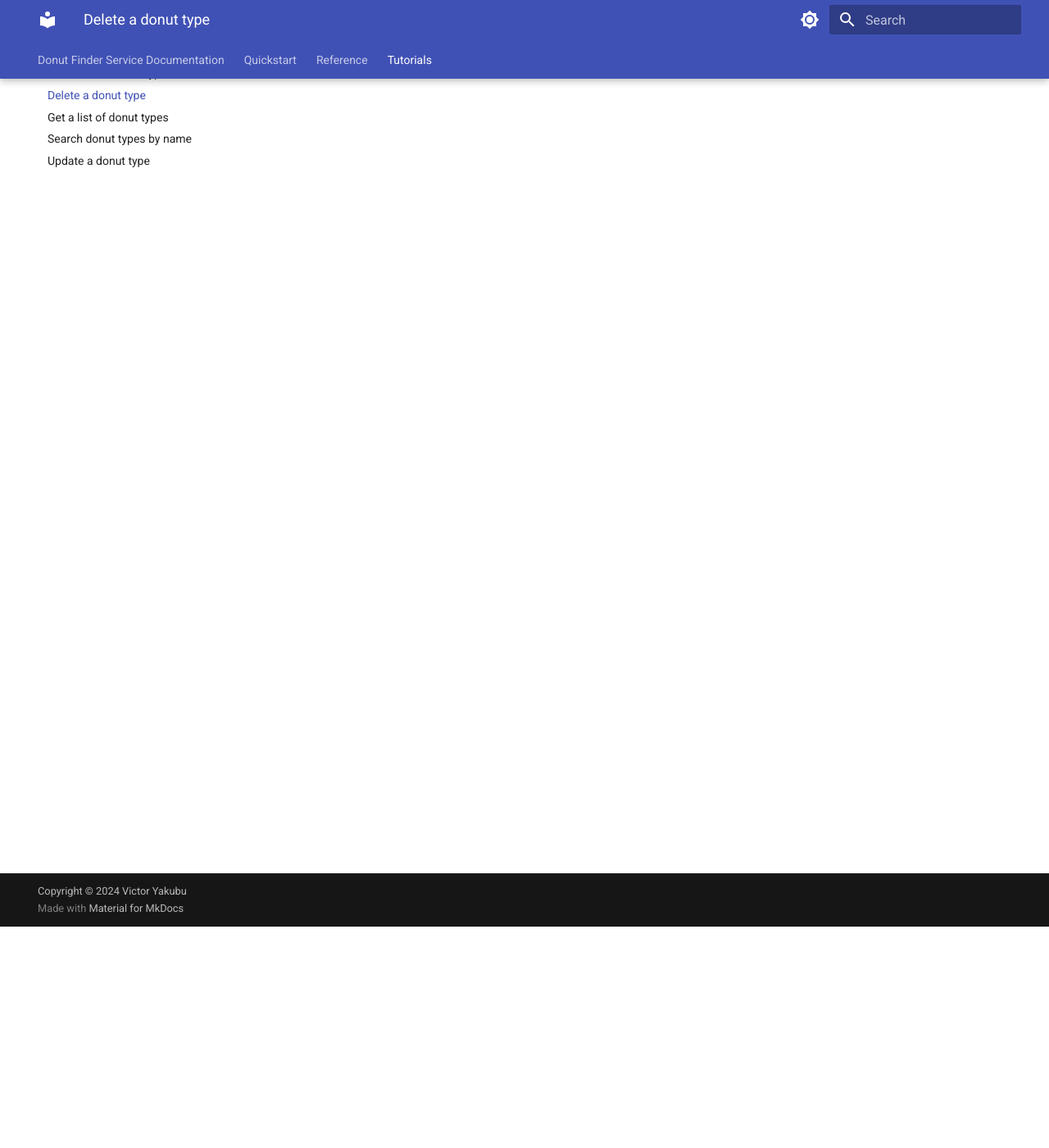
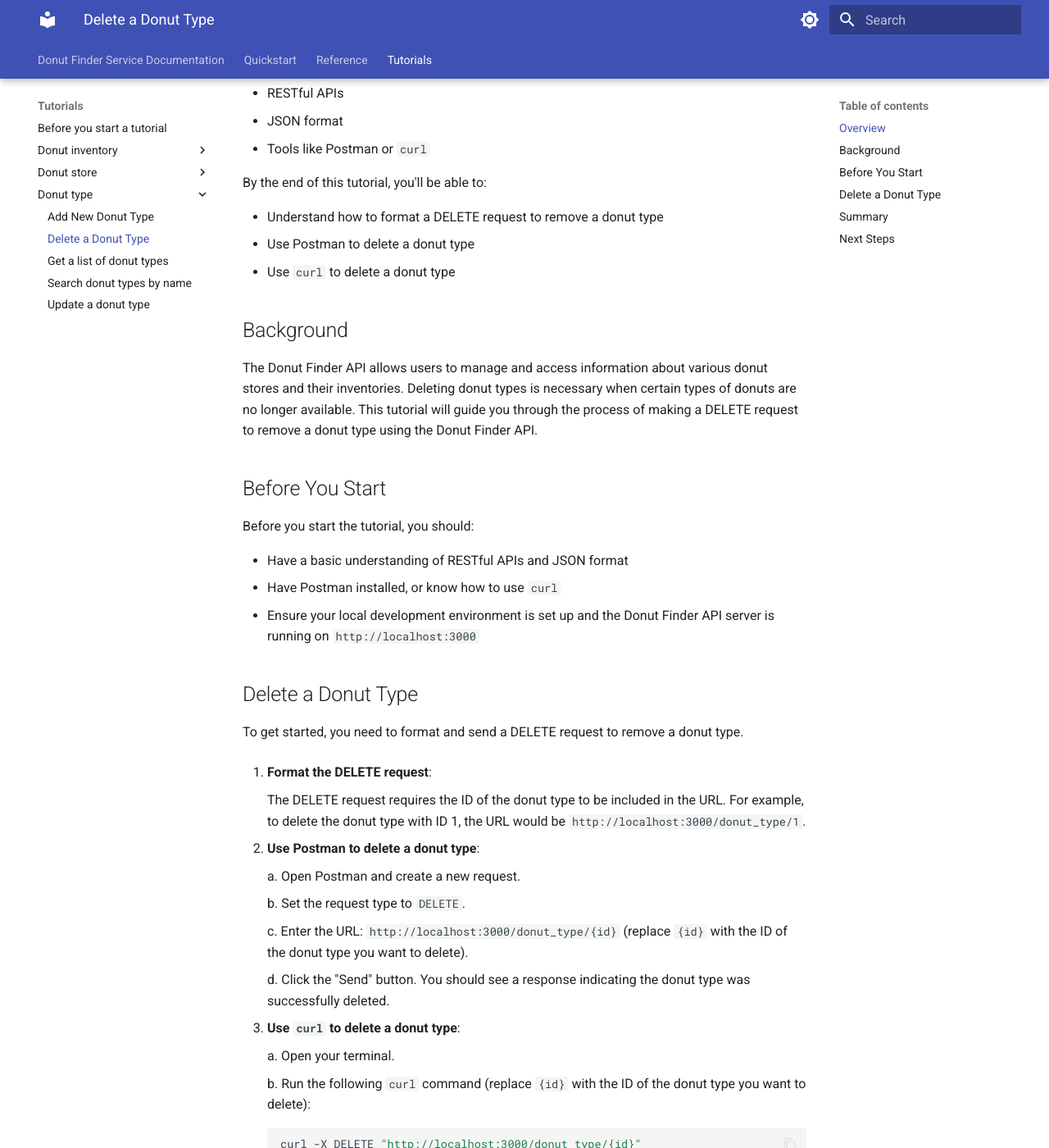
Before and after one commit to Aviatorscode2/Donut-Finder, an MkDocs documentation site: the page built from docs/tutorials/donut-type/delete-a-donut-type.md, in a window 1280 px wide and 1400 px high, scrolled down 270 px. Shown: the whole window at 82% size. Built offline with MkDocs 1.6.1 and Material for MkDocs 9.7.7, drawn with Linux system fonts in a browser that asks for light colours; some of the changed text lies outside the part shown.

Commit message:
added new tutorials for donut store

````diff
--- a/docs/tutorials/donut-type/delete-a-donut-type.md
+++ b/docs/tutorials/donut-type/delete-a-donut-type.md
@@ -1,3 +1,78 @@
 ---
 layout: page
 ---
+
+# Delete a Donut Type
+
+## Overview
+
+In this tutorial, you'll learn how to delete a donut type from the Donut Finder API. This tutorial is intended for developers who need to remove existing donut types from the system. It assumes you have basic knowledge of:
+
+* RESTful APIs
+* JSON format
+* Tools like Postman or `curl`
+
+By the end of this tutorial, you'll be able to:
+
+* Understand how to format a DELETE request to remove a donut type
+* Use Postman to delete a donut type
+* Use `curl` to delete a donut type
+
+## Background
+
+The Donut Finder API allows users to manage and access information about various donut stores and their inventories. Deleting donut types is necessary when certain types of donuts are no longer available. This tutorial will guide you through the process of making a DELETE request to remove a donut type using the Donut Finder API.
+
+## Before You Start
+
+Before you start the tutorial, you should:
+
+* Have a basic understanding of RESTful APIs and JSON format
+* Have Postman installed, or know how to use `curl`
+* Ensure your local development environment is set up and the Donut Finder API server is running on `http://localhost:3000`
+
+## Delete a Donut Type
+
+To get started, you need to format and send a DELETE request to remove a donut type.
+
+1. **Format the DELETE request**:
+
+    The DELETE request requires the ID of the donut type to be included in the URL. For example, to delete the donut type with ID 1, the URL would be `http://localhost:3000/donut_type/1`.
+
+2. **Use Postman to delete a donut type**:
+
+    a. Open Postman and create a new request.
+
+    b. Set the request type to `DELETE`.
+
+    c. Enter the URL: `http://localhost:3000/donut_type/{id}` (replace `{id}` with the ID of the donut type you want to delete).
+
+    d. Click the "Send" button. You should see a response indicating the donut type was successfully deleted.
+
+3. **Use `curl` to delete a donut type**:
+
+    a. Open your terminal.
+
+    b. Run the following `curl` command (replace `{id}` with the ID of the donut type you want to delete):
+
+    ```bash
+    curl -X DELETE "http://localhost:3000/donut_type/{id}"
+    ```
+
+    c. You should see a response indicating the donut type was successfully deleted.
+
+## Summary
+
+In this tutorial, you learned how to:
+
+* Format a DELETE request to remove a donut type
+* Use Postman to send a DELETE request to remove a donut type
+* Use `curl` to send a DELETE request to remove a donut type
+
+## Next Steps
+
+Consider completing some other common tasks using the Donut Finder API:
+
+* [Add a new store](link-to-tutorial)
+* [Retrieve all donut stores](link-to-tutorial)
+* [Get details of a specific donut store](link-to-tutorial)
+* [Delete a donut store](link-to-tutorial)
````
Also changed, not shown: docs/tutorials/donut-store/filter-store-by-location.md (+2 -2 lines), docs/tutorials/donut-store/get-stores-by-donut-type.md (deleted, +0 -109 lines), docs/tutorials/donut-store/search-store-by-name.md (+4 -4 lines), docs/tutorials/donut-type/add-new-donut-type.md (+91 -0 lines), docs/tutorials/donut-type/add-store-to-donut-type.md (deleted).
